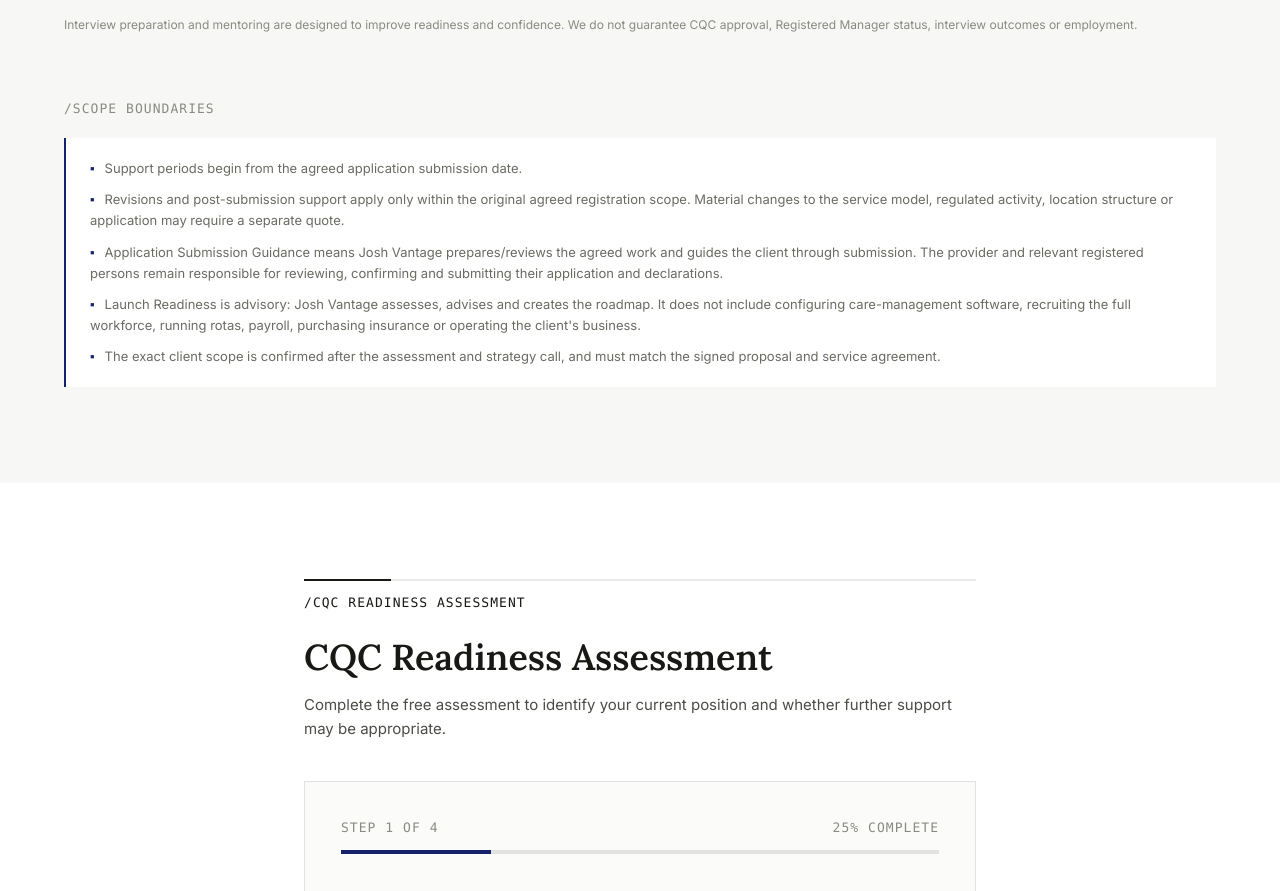
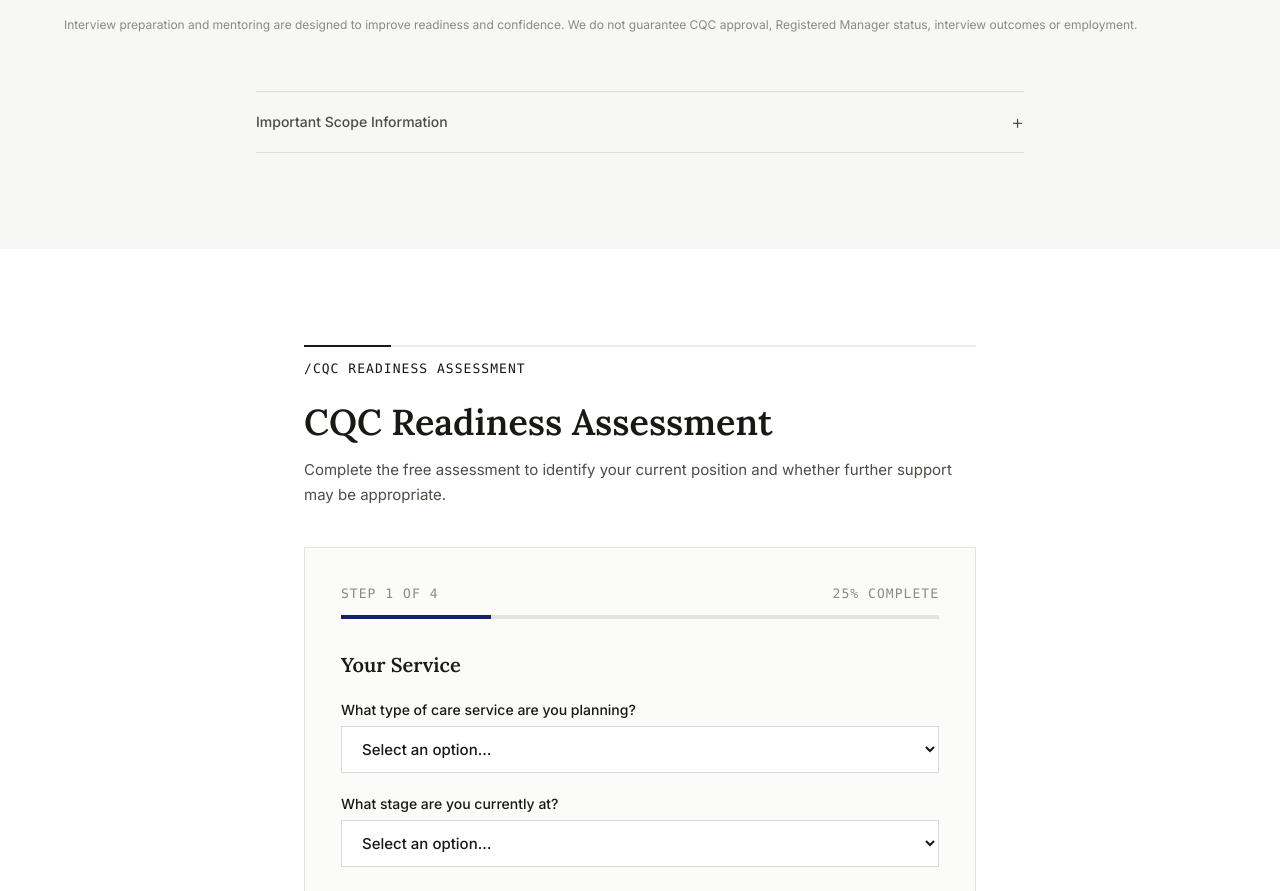
Before and after one commit to Niravana-web/joshvantage, a Next.js app: page /launch in a window 1280 px wide. Shown: the part 5331-6222 px from the top of the page. Built offline with nearby package versions, Linux system fonts and the light colour scheme.

Commit message:
Collapse Launch scope boundaries into 'Important Scope Information' accordion
All scope-boundary wording retained; collapsed by default so the CQC
Readiness Assessment stays visually dominant.

Co-Authored-By: Claude Fable 5 <noreply@anthropic.com>

```diff
--- a/components/funnel/LaunchPackages.tsx
+++ b/components/funnel/LaunchPackages.tsx
@@ -335,10 +335,16 @@ export default function LaunchPackages() {
           </p>
         </Reveal>
 
-        {/* Scope boundaries */}
-        <Reveal className="mt-16">
-          <p className="eyebrow-mono text-[#8a8a83]">/SCOPE BOUNDARIES</p>
-          <ul className="mt-5 space-y-2.5 border-l-2 border-[var(--brand-navy)] bg-white px-6 py-5">
+        {/* Scope boundaries — collapsed by default so the assessment below stays dominant */}
+        <Reveal className="mt-14">
+          <details className="faq group mx-auto max-w-3xl border-y border-black/10 py-4">
+            <summary className="flex cursor-pointer list-none items-center justify-between text-[14px] font-medium text-[#4c4c47]">
+              Important Scope Information
+              <span aria-hidden className="ml-4 text-xl font-light transition-transform group-open:rotate-45">
+                +
+              </span>
+            </summary>
+            <ul className="mt-4 space-y-2.5">
               {SCOPE_NOTES.map((n) => (
                 <li key={n} className="text-[13px] leading-relaxed text-[#6b6b64]">
                   <span aria-hidden className="mr-2.5 text-[var(--brand-navy)]">&#9642;</span>
@@ -346,6 +352,7 @@ export default function LaunchPackages() {
                 </li>
               ))}
             </ul>
+          </details>
         </Reveal>
       </div>
     </section>
```
Lines whose indentation alone changed are shown as unchanged.
